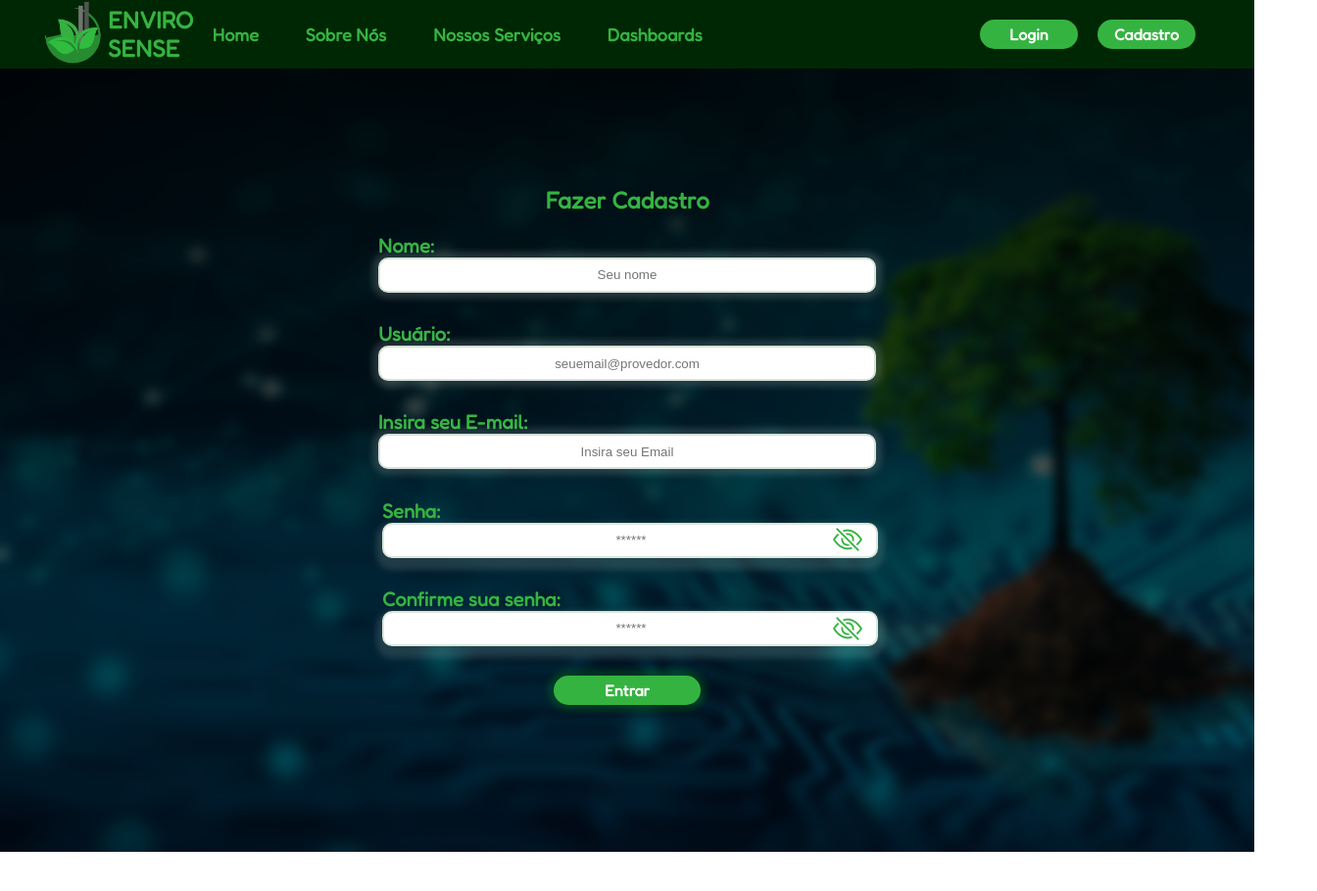
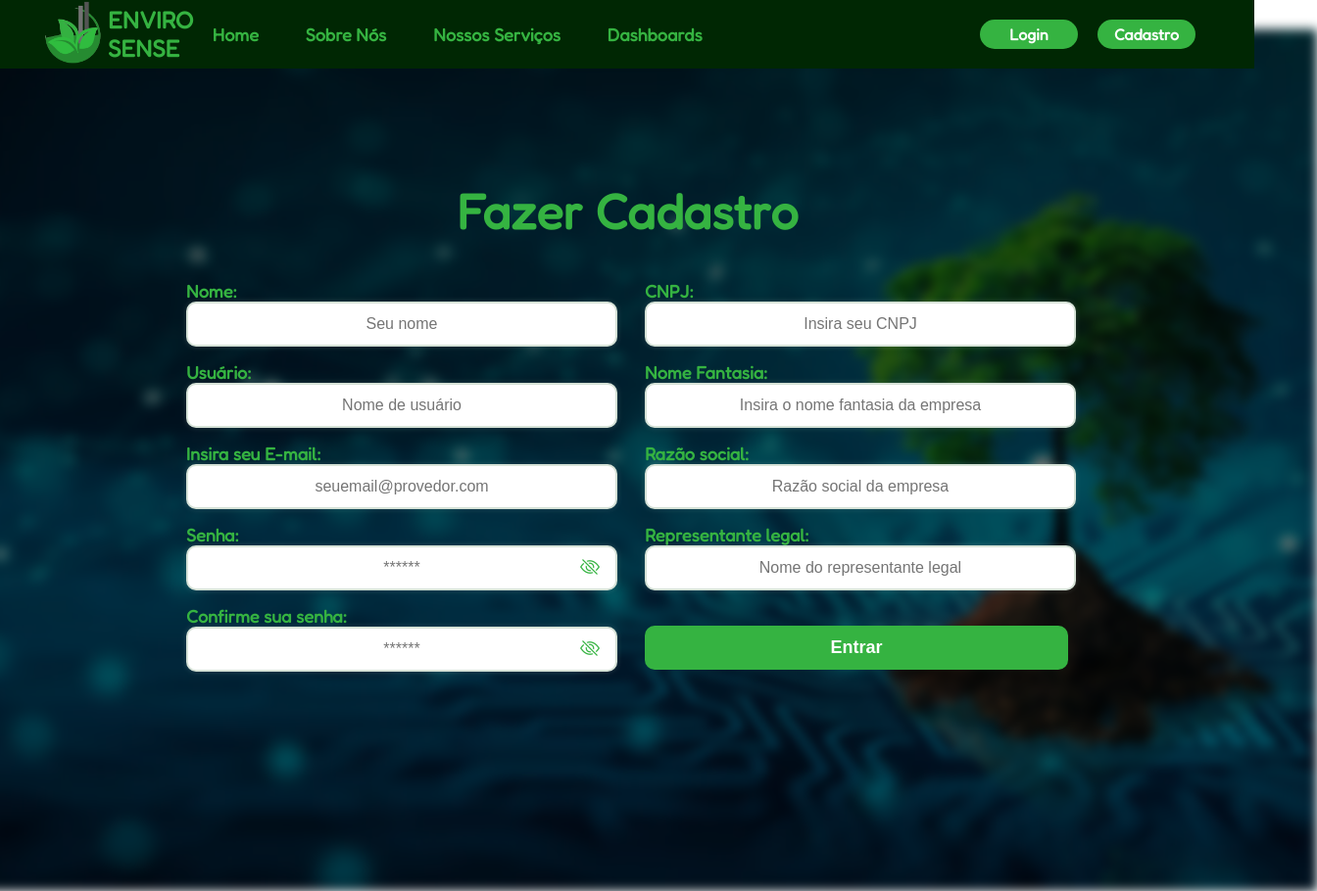
Before and after one commit to lrobatino/Enviro-Sense, a plain HTML site: page enviro-sense-site/tela-cadastro.html in a window 1280 px wide. Shown: the whole page at 98% size, 1344 px wide, since content can reach past the window. Before the commit the page ends 870 px from the top, so only its background shows below. Drawn offline with nearby package versions, Linux system fonts and the light colour scheme.

Commit message:
Alterando tela de cadastro

```diff
--- a/enviro-sense-site/css/cadastro.css
+++ b/enviro-sense-site/css/cadastro.css
@@ -1,97 +1,85 @@
-.cadastro{
+.cadastro {
     width: 100%;
     height: 100vh;
-    position: relative;
-    overflow: hidden;
     display: flex;
     align-items: center;
     justify-content: center;
     flex-direction: column;
+    position: relative;
 }
 
-.caixa-cadastro{
-    height: 500px;
-    width: 600px;
+.caixa-cadastro {
+    width: 80%;
+    max-width: 900px;
+    display: flex;
+    justify-content: space-between;
+    align-items: flex-start;
+    gap: 30px;
+    padding: 20px;
+    border-radius: 15px;
     color: #35b341;
-    border-radius: 15px;
+}
+
+.conteudo, .conteudo2 {
+    width: 48%;
     display: flex;
     flex-direction: column;
-    align-items: center;
-    justify-content: space-between;
+    gap: 15px;
 }
 
-.cadastro .caixa-cadastro .conteudo {
-    margin-top: 0;
-    height: 500px;
-    display: flex;
-    justify-content: space-between;
-    align-items: center;
-    flex-direction: column;
-
+.cadastro h2 {
+    font-size: 50px;
+    color: #35b341;
+    text-align: center;
+    margin-bottom: 20px;
+    margin-top: -50px;
 }
 
-.cadastro .caixa-cadastro .botao {
-    width: 150px;
-    height: 30px;
-    border: 0px solid;
-    border-radius: 15px;
-    box-shadow: 0px 0px 6px 6px rgba(0, 255, 0, 0.14);
+.cadastro .campo_login input,
+.cadastro .campo_senha input,
+.cadastro .conteudo2 input {
+    width: 100%;
+    height: 40px;
+    border: 2px solid #d6e2d7;
+    box-shadow: 0px 0px 6px rgba(246, 255, 246, 0.14);
+    border-radius: 10px;
+    text-align: center;
+    font-size: 16px;
+}
+
+.cadastro .campo_senha .input-container {
+    position: relative;
+}
+
+.cadastro .campo_senha i {
+    position: absolute;
+    right: 10px;
+    top: 50%;
+    transform: translateY(-50%);
+    font-size: 20px;
+    cursor: pointer;
+    color: #35b341;
+}
+
+.botao {
+    width: 100%;
+    height: 45px;
     background-color: #35b341;
     color: white;
-    font-size: 16px;
+    font-size: 18px;
     font-weight: bold;
-    font-family: "Fredoka";
-    transition: transform 0.5s ease;
+    border: none;
+    border-radius: 10px;
+    cursor: pointer;
+    transition: transform 0.3s ease, background-color 0.3s ease;
+    margin-top: 21.5px;
 }
 
-.cadastro .conteudo .botao:hover {
-    transform: scale(1.2);
-    cursor: pointer;
+.botao:hover {
+    transform: scale(1.05);
+    background-color: #28a233;
 }
 
-.cadastro .conteudo span{
-    font-size: 20px;
-    font-weight: bold;
-}
-
-.cadastro .conteudo {
-    margin-top: 0;
-    height: 350px;
-    display: flex;
-    justify-content: space-around;
-    align-items: center;
-    flex-direction: column;
-}
-
-.cadastro .campo_login input {
-    width: 500px;
-    height: 30px;
-    border: 2px solid #d6e2d7;
-    box-shadow: 0px 0px 6px 6px rgba(246, 255, 246, 0.14);
-    border-radius: 10px;
-    text-align: center;
-}
-
-.cadastro .campo_senha input {
-    width: 100%;
-    height: 30px;
-    padding-right: 0px;
-    border: 2px solid #dce6dd;
-    box-shadow: 0px 6px 6px 6px rgba(229, 241, 229, 0.14);
-    border-radius: 10px;
-    text-align: center;
-}
-
-.cadastro .caixa-cadastro h2 {
-        width: 600px;
-        color: #35b341;
-        border-radius: 15px;
-        display: flex;
-        flex-direction: column;
-        align-items: center;
-        justify-content: center;
-        margin-top: -30px;
-}
 
 .cadastro::before {
     content: "";
@@ -100,33 +88,49 @@
     left: 0;
     width: 100%;
     height: 100%;
-    background: linear-gradient(rgba(0, 0, 0, 0.9), rgba(0, 0, 0, 0.5)), url('../images/background-home-welcome.png')  no-repeat center center / cover;
-    filter: blur(5px); /* Aplica desfoque */
-    transform: scale(1.1); /* Para garantir que o desfoque cubra toda a área */
-    z-index: -1; /* Coloca atrás de todo o conteúdo */
+    background: linear-gradient(
+        rgba(0, 0, 0, 0.7),
+        rgba(0, 0, 0, 0.5)
+    ), url('../images/background-home-welcome.png') no-repeat center / cover;
+    filter: blur(5px);
+    transform: scale(1.1);
+    z-index: -1;
 }
 
-.cadastro .container{
+.cadastro .container {
     width: 100%;
     height: 100%;
     display: flex;
     justify-content: center;
     align-items: center;
-    position: relative; /* Garante que o conteúdo fique acima do fundo */
+    position: relative;
     z-index: 1;
-}
-
-.cadastro .campo_senha i{
-    position: absolute;
-    right: 10px;
-    top: 50%;
-    transform: translateY(-50%);
-    font-size: 30px;
-    cursor: pointer;
-    color: #35b341;
 }
 
 .campo_senha .input-container {
     position: relative;
-    width: 500px;
+    width: 100%;
 }
+
+.cadastro .conteudo span,
+.cadastro .conteudo2 span {
+    font-size: 18px;
+    font-weight: bold;
+}
+
+.cadastro .campo_login,
+.cadastro .conteudo2 div {
+    display: flex;
+    flex-direction: column;
+}
+
+@media (max-width: 768px) {
+    .caixa-cadastro {
+        flex-direction: column;
+        align-items: center;
+    }
+
+    .conteudo, .conteudo2 {
+        width: 100%;
+    }
+}
--- a/enviro-sense-site/tela-cadastro.html
+++ b/enviro-sense-site/tela-cadastro.html
@@ -1,5 +1,6 @@
 <!DOCTYPE html>
 <html lang="en">
+
 <head>
     <meta charset="UTF-8">
     <meta name="viewport" content="width=device-width, initial-scale=1.0">
@@ -11,6 +12,7 @@
     <script src="js/script.js"></script>
     <script src="js/cadastro.js"></script>
 </head>
+
 <body>
     <div class="header">
         <div class="container">
@@ -34,23 +36,24 @@
     </div>
 
     <div class="cadastro">
+        <h2>Fazer Cadastro</h2>
         <div class="caixa-cadastro">
-                <h2>Fazer Cadastro</h2>
+
             <div class="conteudo">
                 <div class="campo_login">
-                        <span>Nome:</span> <br>
+                    <span>Nome:</span>
                     <input id="nome_input" type="text" placeholder="Seu nome">
                 </div>
                 <div class="campo_login">
-                        <span>Usuário:</span> <br>
-                        <input id="campo_usuario" type="text" placeholder="seuemail@provedor.com">
+                    <span>Usuário:</span>
+                    <input id="campo_usuario" type="text" placeholder="Nome de usuário">
                 </div>
                 <div class="campo_login">
-                        <span>Insira seu E-mail:</span><br>
-                        <input id="email_input" type="text" placeholder="Insira seu Email">
+                    <span>Insira seu E-mail:</span>
+                    <input id="email_input" type="text" placeholder="seuemail@provedor.com">
                 </div>
                 <div class="campo_senha">
-                        <span>Senha:</span><br>
+                    <span>Senha:</span>
                     <div class="input-container">
                         <input id="senha_input" type="password" placeholder="******">
                         <i class="bi bi-eye-slash" id="verSenha" onclick="verSenha()"></i>
@@ -64,9 +67,29 @@
                     </div>
                 </div>
 
+            </div>
+            <div class="conteudo2">
+                <div class="campo_login">
+                    <span>CNPJ:</span>
+                    <input type="text" id="cnpj_input" placeholder="Insira seu CNPJ">
+                </div>
+                <div class="campo_login">
+                    <span>Nome Fantasia:</span>
+                    <input type="text" id="nome_fantasia_input" placeholder="Insira o nome fantasia da empresa">
+                </div>
+                <div class="campo_login">
+                    <span>Razão social:</span>
+                    <input type="text" id="razao_social_input" placeholder="Razão social da empresa">
+                </div>
+                <div class="campo_login">
+                    <span>Representante legal:</span>
+                    <input type="text" id="epresentante_input" placeholder="Nome do representante legal">
+                </div>
+
                 <button class="botao">Entrar</button>
             </div>
         </div>
     </div>
 </body>
+
 </html>
```
Lines whose indentation alone changed are shown as unchanged.
